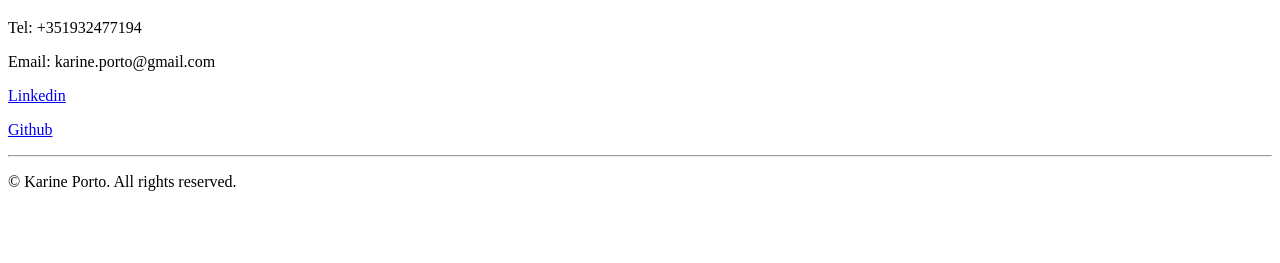
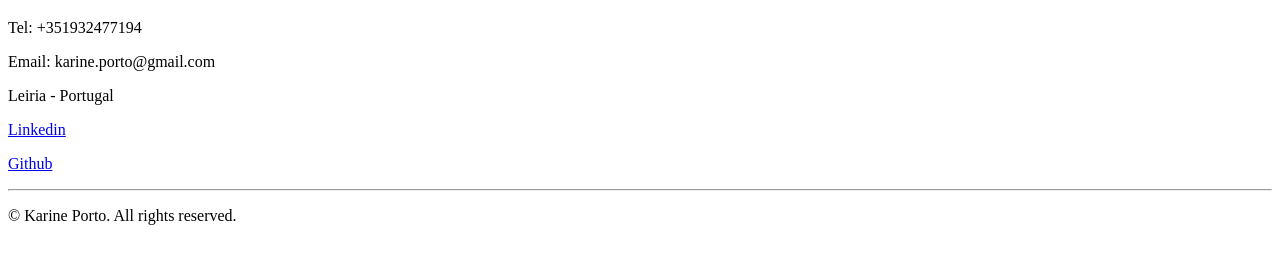
Before and after one commit to kaporto/resume, a plain HTML site: page public/contact.html in a window 1280 px wide. Shown: the part 61-324 px from the top of the page. Drawn offline with Linux system fonts and the light colour scheme.

Commit message:
Add location

```diff
--- a/public/contact.html
+++ b/public/contact.html
@@ -9,6 +9,7 @@
     <h1>Contact Me</h1>
     <p>Tel: +351932477194</p>
     <p>Email: karine.porto@gmail.com</p>
+    <p>Leiria - Portugal</p>
     <p>
       <a href="https://www.linkedin.com/in/karine-porto" target="_blank"
         >Linkedin</a
```
